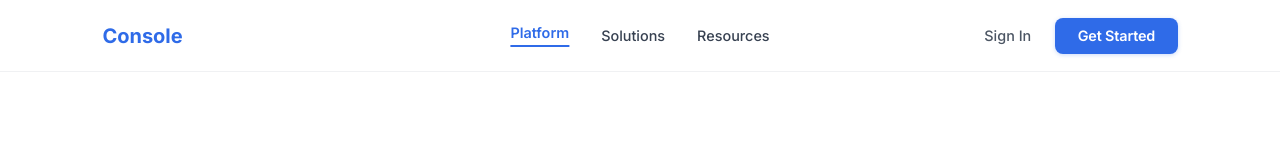
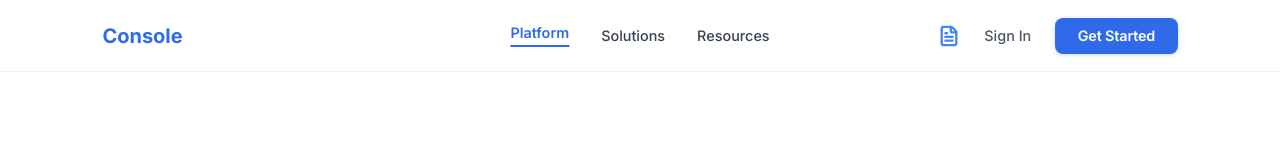
Before and after one commit to realcaps04/Console, a React (Vite) app: page / in a window 1280 px wide. Shown: the top 156 px of the page. Built offline with nearby package versions, Linux system fonts and the light colour scheme.

Commit message:
added docs file to include the docs file in the header'

```diff
--- a/src/App.jsx
+++ b/src/App.jsx
@@ -37,7 +37,8 @@ import {
   ChevronLeft,
   ChevronDown,
   X,
-  Star
+  Star,
+  FileText
 } from 'lucide-react';
 
 const reviews = [
@@ -388,6 +389,20 @@ function App() {
               <span className={`top-nav-link ${activePage === 'home' ? 'active' : ''}`} onClick={() => setActivePage('home')}>Platform</span>
               <span className={`top-nav-link ${activePage === 'solutions' ? 'active' : ''}`} onClick={() => setActivePage('solutions')}>Solutions</span>
               <span className={`top-nav-link ${activePage === 'resources' ? 'active' : ''}`} onClick={() => setActivePage('resources')}>Resources</span>
+            </div>
+
+            <div style={{ display: 'flex', alignItems: 'center', marginLeft: 'auto', marginRight: '1.5rem' }}>
+              <a
+                href="https://docs.google.com/document/d/1rnHpVLBpYLghvy-kNIjuIH5BeizfAr-NyvZ3M0we7-8/edit?usp=sharing"
+                target="_blank"
+                rel="noopener noreferrer"
+                title="View Document"
+                style={{ color: '#4285F4', display: 'flex', alignItems: 'center', justifyContent: 'center', transition: 'opacity 0.2s' }}
+                onMouseOver={(e) => e.currentTarget.style.opacity = '0.8'}
+                onMouseOut={(e) => e.currentTarget.style.opacity = '1'}
+              >
+                <FileText size={22} strokeWidth={2.5} />
+              </a>
             </div>
 
             {!session ? (
```
